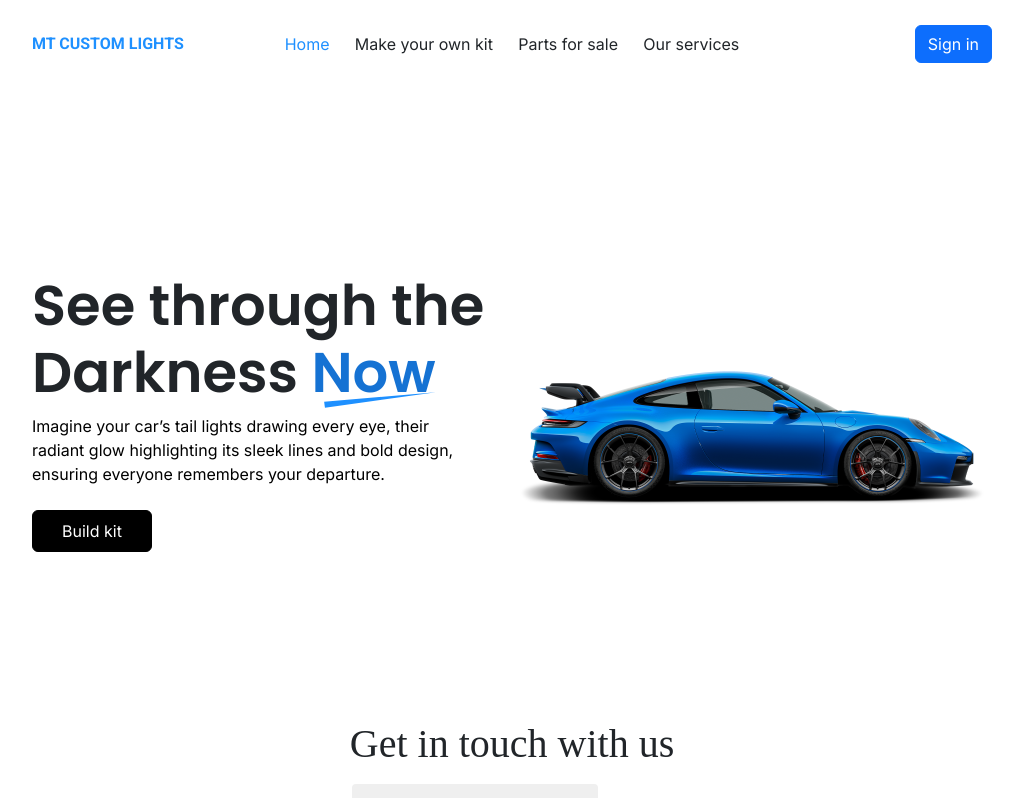
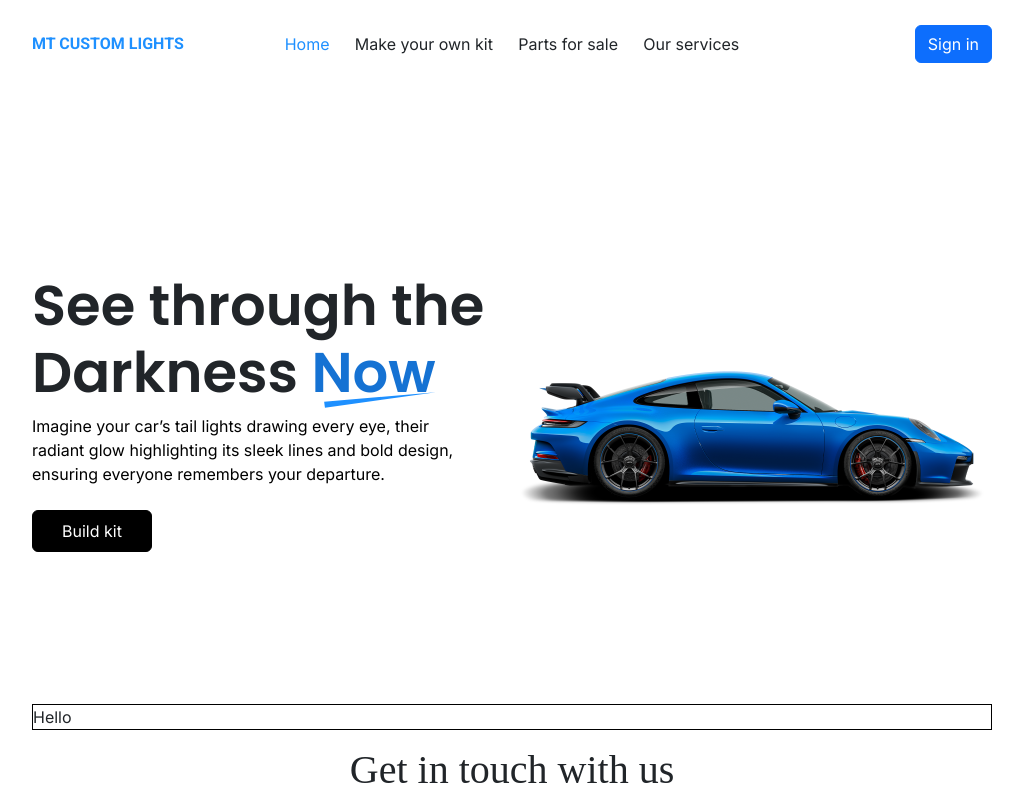
Before and after one commit to kennataddese6/threecars, a Next.js app: page / in a window 1280 px wide. Shown: the top 798 px of the page, without its empty margins (128-1151 px from the left). Built offline with nearby package versions, Linux system fonts and the light colour scheme; a web font is replaced by a local one.

Commit message:
add sneak info div

```diff
--- a/app/globals.css
+++ b/app/globals.css
@@ -133,6 +133,10 @@ body,
 }
 .callActionButton:hover {
   box-shadow: 0 0 12px grey;
+}
+.sneakinfo {
+  border: 1px solid black;
+  margin: auto;
 }
 .carCardContainer {
   display: flex;
--- a/app/page.tsx
+++ b/app/page.tsx
@@ -192,6 +192,7 @@ export default function Home() {
           />
         </div>
       </motion.div>
+      <div className="sneakinfo col-lg-11 col-xl-9">Hello</div>
       <div className="footerOne">
         <h1 className="center-text play-write">Get in touch with us</h1>
         <div className="contactUsFormContainer col-lg-3">
```
